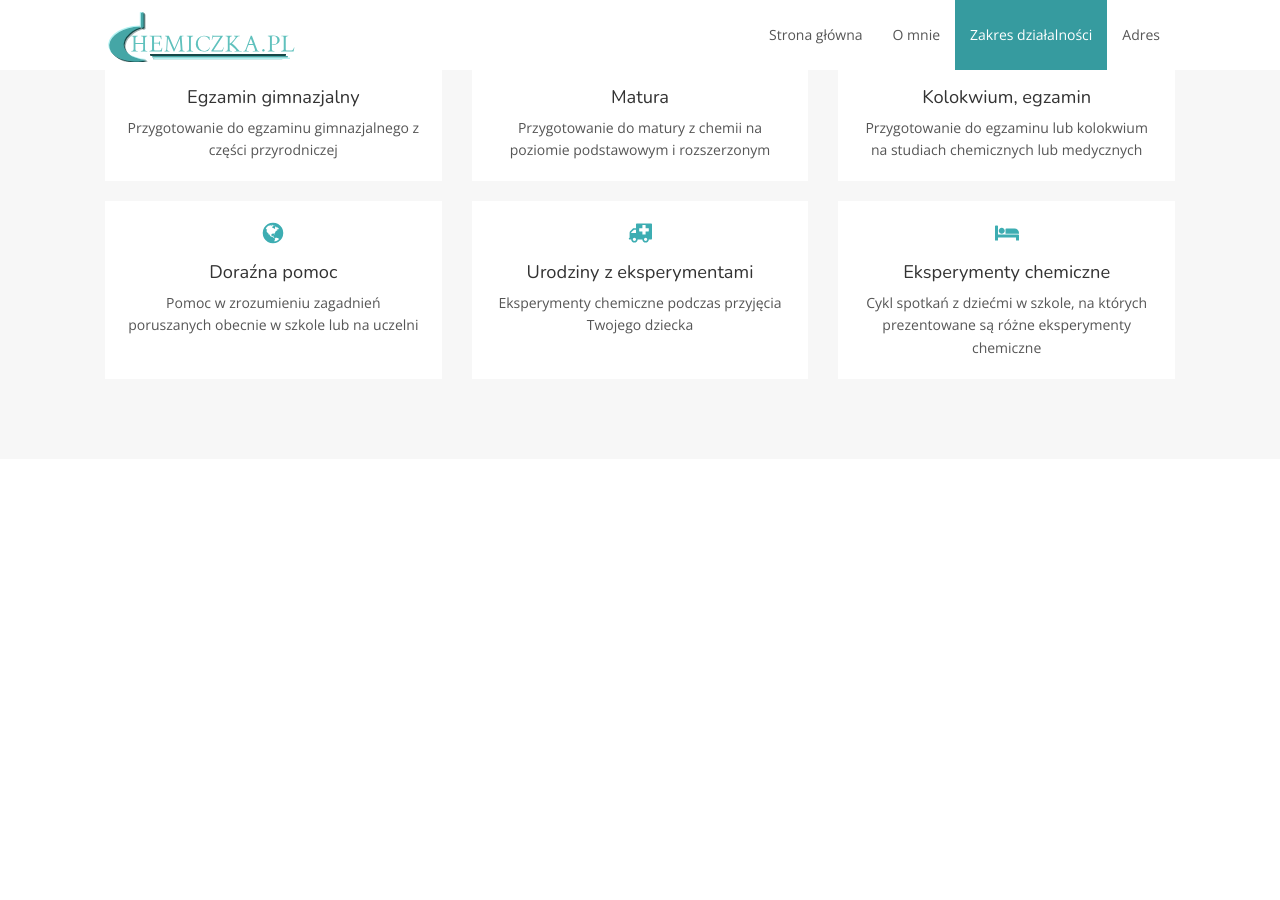
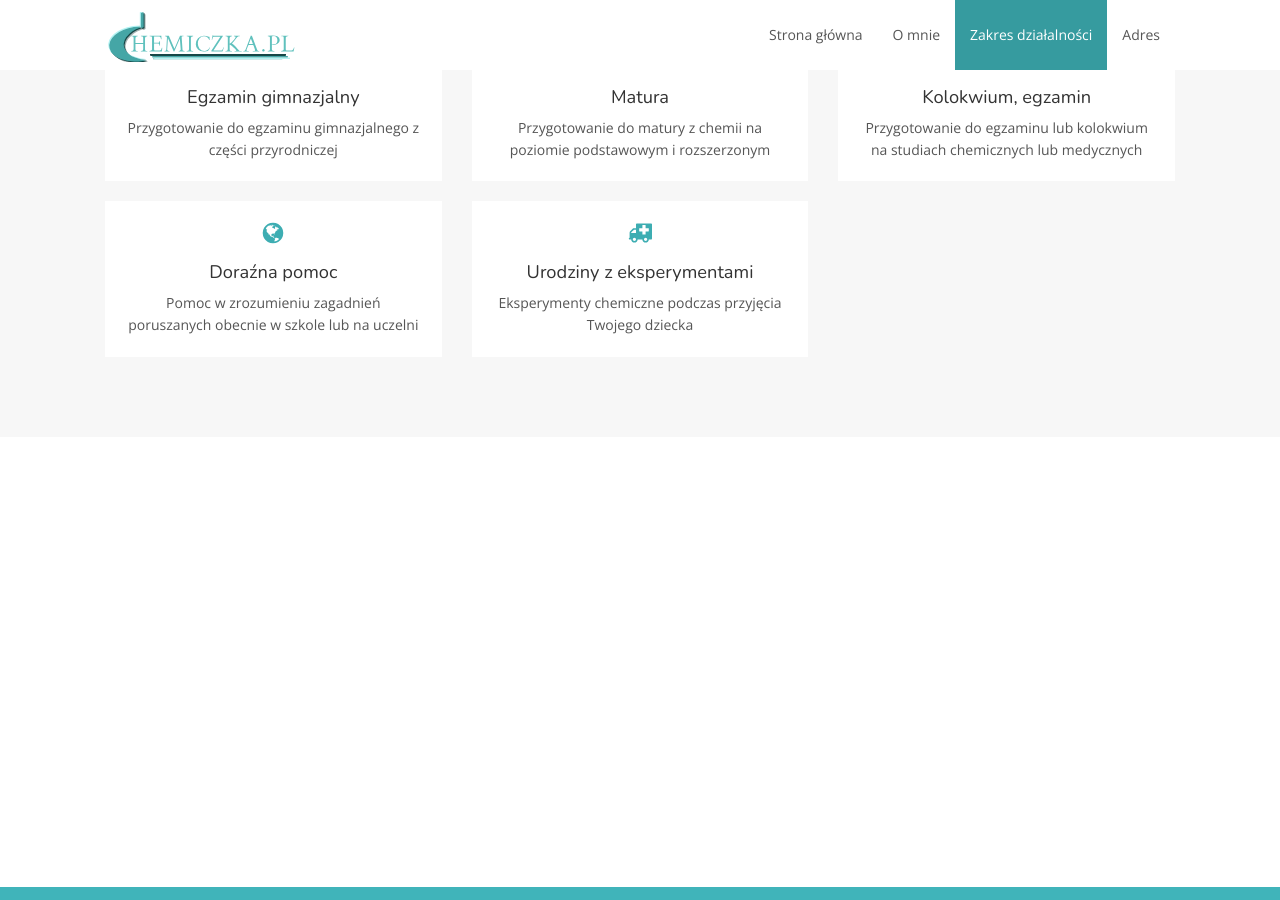
Before and after one commit to chemiczka/chemiczka.github.io, a Jekyll site: the page built from index.html, in a window 1280 px wide and 900 px high, scrolled down 1445 px. Built offline with Jekyll 4.4.1, drawn with Linux system fonts in a browser that asks for light colours; nearby versions of some CDN libraries.

Commit message:
Remove chemistry experiments in school

```diff
--- a/_data/treatments.yml
+++ b/_data/treatments.yml
@@ -17,7 +17,3 @@
 - icon: icon-ambulance
   title: Urodziny z eksperymentami
   description: Eksperymenty chemiczne podczas przyjęcia Twojego dziecka
-
-- icon: icon-bed
-  title: Eksperymenty chemiczne
-  description: Cykl spotkań z dziećmi w szkole, na których prezentowane są różne eksperymenty chemiczne
```
